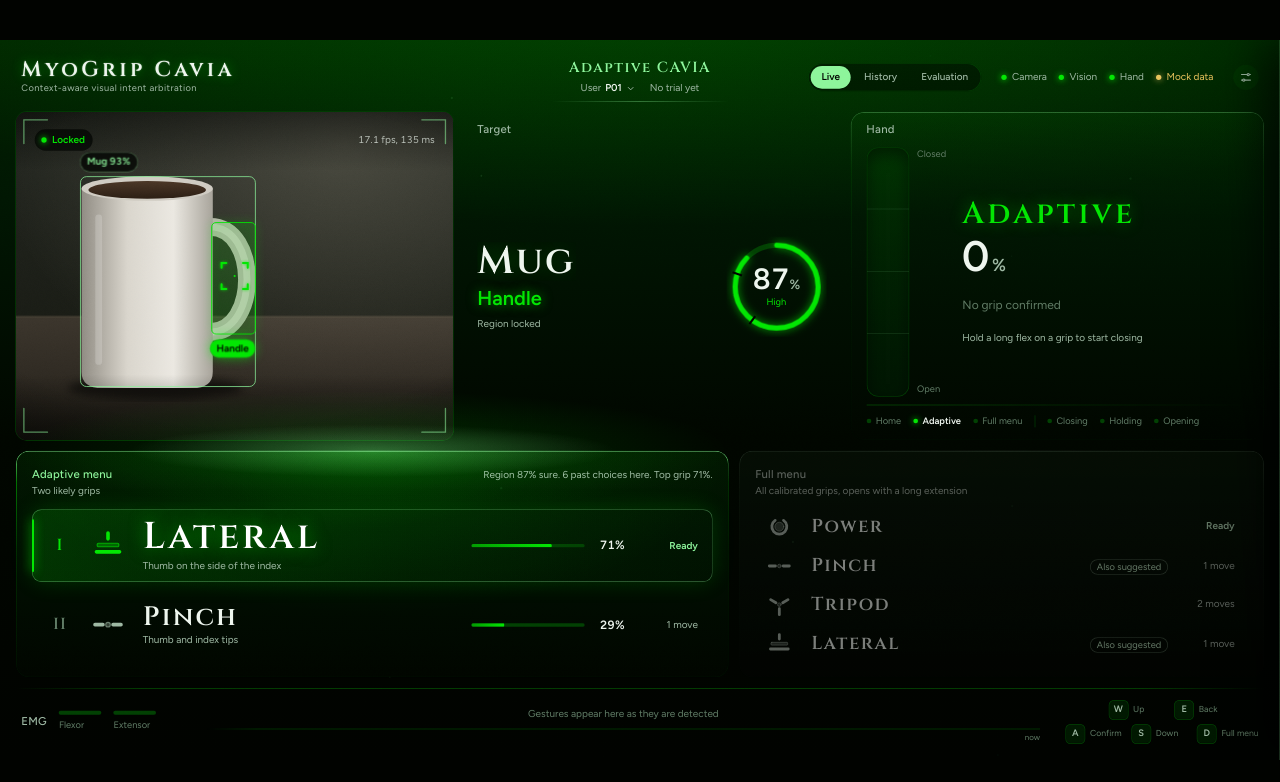
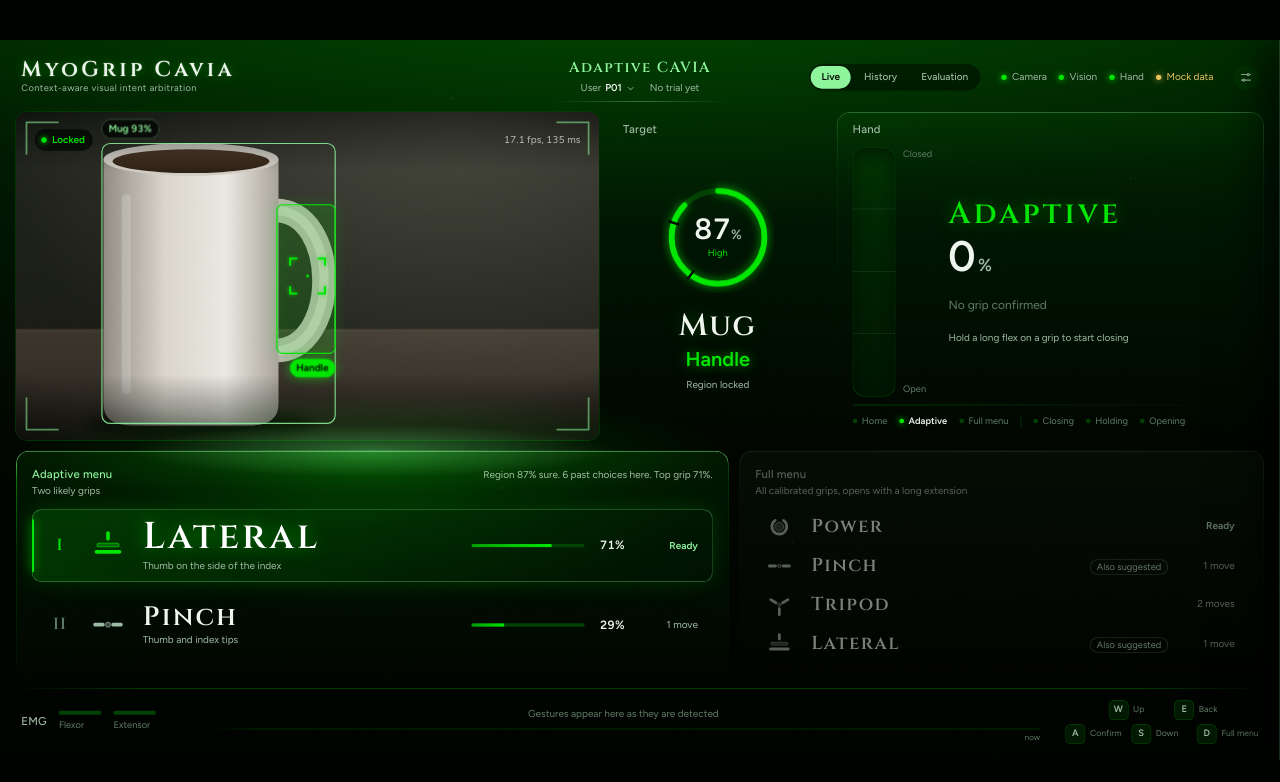
Before and after one commit to Abhijith-A-2005/MyoGrip-CAVIA, a React (Vite) app in the folder src/dashboard/web/: page / in a window 1280 px wide. Shown: the top 782 px of the page. Built offline with nearby package versions, Linux system fonts and the light colour scheme.

Commit message:
feat(dashboard): widen camera view and stack the target panel

```diff
--- a/src/dashboard/web/src/LivePage.css
+++ b/src/dashboard/web/src/LivePage.css
@@ -16,8 +16,8 @@
 
 .live-top {
   display: grid;
-  /* Camera column is sized by the 4:3 feed; Target and Hand share the rest. */
-  grid-template-columns: auto minmax(0, 1fr) minmax(0, 1.15fr);
+  /* Camera column is sized by the 16:9 viewfinder; Target is a narrow column; Hand takes the rest. */
+  grid-template-columns: auto 300px minmax(0, 1fr);
   gap: 28px;
   min-height: 0;
 }
--- a/src/dashboard/web/src/components/CameraPanel.css
+++ b/src/dashboard/web/src/components/CameraPanel.css
@@ -1,8 +1,8 @@
-/* The viewfinder is the image itself: a 4:3 frame, no card around it. */
+/* The viewfinder is the image itself, no card around it: 16:9, wider than the 4:3 camera frame. */
 .cam {
   position: relative;
   height: 100%;
-  aspect-ratio: 4 / 3;
+  aspect-ratio: 16 / 9;
   overflow: hidden;
   border-radius: var(--r-frame);
   background: #000;
@@ -14,6 +14,16 @@
   box-shadow:
     0 0 0 1px var(--forest),
     0 0 40px rgb(3 230 3 / 0.18);
+}
+
+/* The 4:3 frame fills the viewfinder's width, centred vertically (top and bottom strips are cut off). */
+.cam-frame {
+  position: absolute;
+  top: 50%;
+  left: 0;
+  width: 100%;
+  aspect-ratio: 4 / 3;
+  transform: translateY(-50%);
 }
 
 .cam-feed {
@@ -39,9 +49,10 @@
   color: var(--moss);
 }
 
+/* Inside the frame, limited to the visible band (the frame's top and bottom 12.5% are cut off). */
 .cam-vignette {
   position: absolute;
-  inset: 0;
+  inset: 12.5% 0;
   background:
     radial-gradient(120% 90% at 50% 45%, transparent 55%, rgb(1 3 0 / 0.65) 100%),
     linear-gradient(180deg, rgb(1 3 0 / 0.5) 0%, transparent 18%, transparent 80%, rgb(1 3 0 / 0.6) 100%);
--- a/src/dashboard/web/src/components/CameraPanel.tsx
+++ b/src/dashboard/web/src/components/CameraPanel.tsx
@@ -8,6 +8,13 @@ import "./CameraPanel.css";
 // Overlay coordinates: a 4:3 viewBox matching the camera frame.
 const VW = 1000;
 const VH = 750;
+// The viewfinder is wider than the frame (16:9, see CameraPanel.css); the frame fills its width and is
+// centred, so a strip at the top and bottom is cut off. Corners are drawn on the viewfinder itself.
+const CW = 1000;
+const CH = 562.5;
+// Labels sit above the object box and below the region box; keep both inside the visible band (% of frame height).
+const TAG_MIN_TOP = 19;
+const TAG_MAX_TOP = 81;
 
 const LOCK_TEXT: Record<VisionState, string> = {
   NO_OBJECT: "No object",
@@ -51,6 +58,8 @@ export function CameraPanel({ focused }: { focused: boolean }) {
 
   return (
     <section className="cam" data-area="camera" data-focused={focused || undefined} aria-label="Wrist camera">
+      {/* The 4:3 camera frame: picture, detection overlays and tags share its coordinates. */}
+      <div className="cam-frame">
         {!stale && !offline && (
           <img
             key={frameKey}
@@ -62,11 +71,9 @@ export function CameraPanel({ focused }: { focused: boolean }) {
             onError={() => setVideoOk(false)}
           />
         )}
-      {!videoOk && !stale && !offline && <p className="cam-novideo">Video not available yet</p>}
         <div className="cam-vignette" />
 
         <svg className="cam-overlay" viewBox={`0 0 ${VW} ${VH}`} aria-hidden>
-        <FrameCorners />
           {box && !stale && !offline && (
             <g className="cam-object" data-locked={locked || undefined}>
               <rect x={box.x} y={box.y} width={box.w} height={box.h} rx={14} />
@@ -81,7 +88,7 @@ export function CameraPanel({ focused }: { focused: boolean }) {
         </svg>
 
         {box && vision?.object && !stale && !offline && (
-        <span className="cam-tag cam-tag-object" style={{ left: `${(box.x / VW) * 100}%`, top: `${(box.y / VH) * 100}%` }}>
+          <span className="cam-tag cam-tag-object" style={{ left: `${(box.x / VW) * 100}%`, top: `${Math.max(TAG_MIN_TOP, (box.y / VH) * 100)}%` }}>
             {objectLabel(vision.object)} <span className="num">{Math.round(vision.det_conf * 100)}%</span>
           </span>
         )}
@@ -89,11 +96,20 @@ export function CameraPanel({ focused }: { focused: boolean }) {
           <span
             className="cam-tag cam-tag-region"
             data-locked={locked || undefined}
-          style={{ left: `${((region.x + region.w) / VW) * 100}%`, top: `${((region.y + region.h) / VH) * 100}%` }}
+            style={{
+              left: `${((region.x + region.w) / VW) * 100}%`,
+              top: `${Math.min(TAG_MAX_TOP, ((region.y + region.h) / VH) * 100)}%`,
+            }}
           >
             {regionLabel(vision.region)}
           </span>
         )}
+      </div>
+
+      {!videoOk && !stale && !offline && <p className="cam-novideo">Video not available yet</p>}
+      <svg className="cam-overlay" viewBox={`0 0 ${CW} ${CH}`} aria-hidden>
+        <FrameCorners />
+      </svg>
 
       <div className="cam-hud cam-hud-top">
         <span className="cam-lock" data-state={state}>
@@ -132,9 +148,9 @@ function FrameCorners() {
   return (
     <g className="cam-corners">
       <path d={`M${m} ${m + L}V${m}H${m + L}`} />
-      <path d={`M${VW - m - L} ${m}H${VW - m}V${m + L}`} />
-      <path d={`M${VW - m} ${VH - m - L}V${VH - m}H${VW - m - L}`} />
-      <path d={`M${m + L} ${VH - m}H${m}V${VH - m - L}`} />
+      <path d={`M${CW - m - L} ${m}H${CW - m}V${m + L}`} />
+      <path d={`M${CW - m} ${CH - m - L}V${CH - m}H${CW - m - L}`} />
+      <path d={`M${m + L} ${CH - m}H${m}V${CH - m - L}`} />
     </g>
   );
 }
--- a/src/dashboard/web/src/components/TargetPanel.css
+++ b/src/dashboard/web/src/components/TargetPanel.css
@@ -13,34 +13,36 @@
   color: var(--sage);
 }
 
+/* A narrow column: the confidence ring on top, the object and region below it. */
 .target-main {
   display: flex;
+  flex-direction: column;
   align-items: center;
-  justify-content: space-between;
-  gap: var(--s-4);
+  justify-content: center;
+  gap: 26px;
   flex: 1;
+  text-align: center;
 }
 
 .target-names {
+  max-width: 100%;
   min-width: 0;
 }
 
 .target-object {
   font-family: var(--font-display);
   font-weight: 600;
-  font-size: 58px;
+  font-size: 46px;
   line-height: 1;
   letter-spacing: 0.06em;
   color: var(--ivory);
   text-shadow: 0 0 28px rgb(3 230 3 / 0.25);
-  white-space: nowrap;
-  overflow: hidden;
-  text-overflow: ellipsis;
+  overflow-wrap: anywhere; /* long names ("Small box") wrap in the narrow column */
 }
 
 .target-object[data-empty] {
   font-family: var(--font-ui);
-  font-size: 30px;
+  font-size: 26px;
   font-weight: 500;
   letter-spacing: 0;
   color: var(--moss);
@@ -73,8 +75,8 @@
 .ring {
   position: relative;
   flex: none;
-  width: 150px;
-  height: 150px;
+  width: 168px;
+  height: 168px;
   --ring: var(--moss);
 }
 
--- a/src/dashboard/web/src/components/TargetPanel.tsx
+++ b/src/dashboard/web/src/components/TargetPanel.tsx
@@ -56,6 +56,7 @@ export function TargetPanel() {
       <p className="target-caption">Target</p>
 
       <div className="target-main">
+        <ConfidenceRing value={v?.region_confidence ?? 0} active={active} />
         <div className="target-names">
           <h2 className="target-object" data-empty={!active || undefined}>{active ? objectLabel(v.object) : "Nothing in view"}</h2>
           <p className="target-region">{active && v.region ? regionLabel(v.region) : " "}</p>
@@ -64,7 +65,6 @@ export function TargetPanel() {
             {active && v.object && STAND_IN[v.object] ? `, ${STAND_IN[v.object]}` : ""}
           </p>
         </div>
-        <ConfidenceRing value={v?.region_confidence ?? 0} active={active} />
       </div>
     </section>
   );
```
Also changed, not shown: 1 other file (tests, documents, lock files or other folders). Lines whose indentation alone changed are shown as unchanged.
